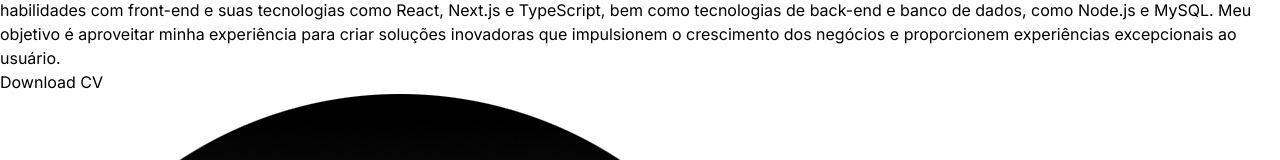
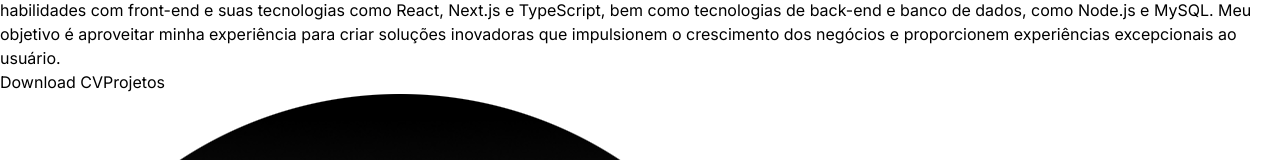
Before and after one commit to felipedestroo/portfolio-felipe, a React (Vite) app: page / in a window 1280 px wide. Shown: the part 622-782 px from the top of the page. Built offline with nearby package versions, Linux system fonts and the light colour scheme.

Commit message:
feat: change buttons

```diff
--- a/src/components/Hero.jsx
+++ b/src/components/Hero.jsx
@@ -31,21 +31,32 @@
                         className="bg-gradient-to-r from-orange-300 via-orange-400 to-orange-500 bg-clip-text text-3xl tracking-tight text-transparent">
                             Front-End Developer
                         </motion.span>
-                    <motion.p
+                        <motion.p
                         variants={container(1)}
                         initial="hidden"
                         animate="visible"
                         className="my-2 max-w-xl py-6 font-light tracking-tighter">
                             {HERO_CONTENT}
                         </motion.p>
+                        <div className="flex flex-row">
                     <motion.button
                         variants={container(1.5)}
                         initial="hidden"
                         animate="visible"
-                        className="mb-0 bg-transparent border-2 border-transparent rounded-md p-2 hover:bg-transparent hover:text-orange-500 hover:duration-100 hover:border-orange-600 hover:border-2">
+                        className="mr-3 w-32 justify-center flex bg-orange-600 border-2 border-transparent text-white rounded-md p-2 hover:bg-transparent hover:text-orange-500 hover:duration-100 hover:border-orange-600 hover:border-2">
                         <a href="Felipe-Destro-Resume.pdf" target="_blank">Download CV</a>
                     </motion.button>
+                    <motion.button
+                    variants={container(1.5)}
+                        initial="hidden"
+                        animate="visible"
+                        className="flex w-32 justify-center bg-white border-2 text-neutral-900 rounded-md p-2 hover:bg-transparent hover:text-white hover:duration-100 hover:border-white hover:border-2">
+                        <a href="#projects">Projetos</a>
+                    </motion.button>
                 </div>
+
+                </div>
+
             </div>
             <div className="w-min lg:w-1/3 lg:p-8">
                 <div className="flex justify-center">
```
